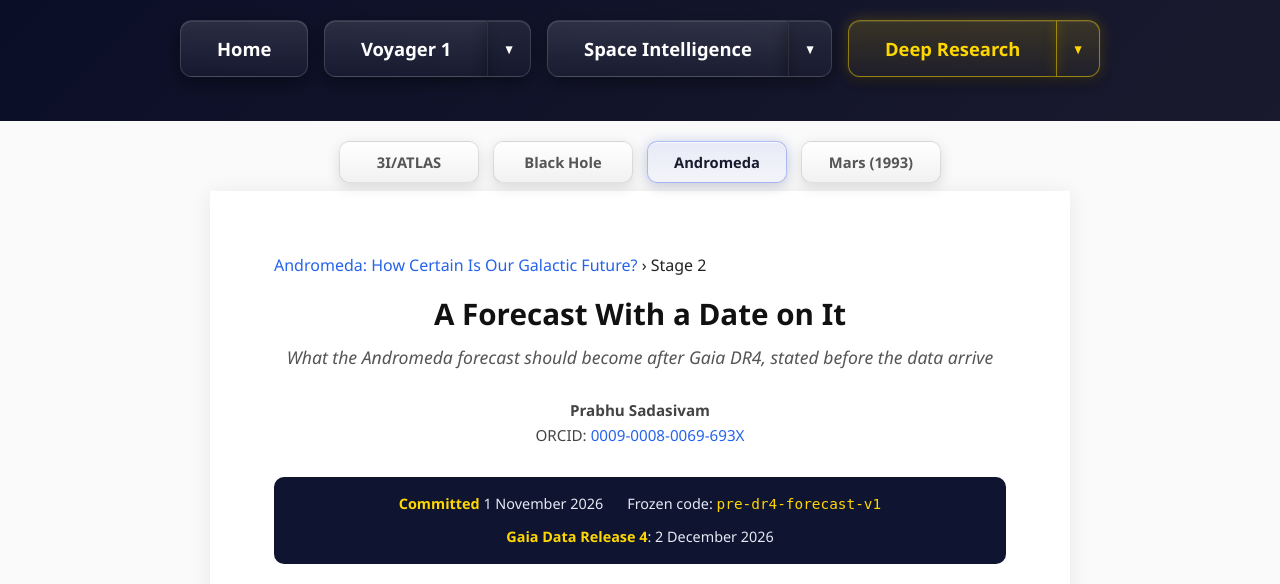
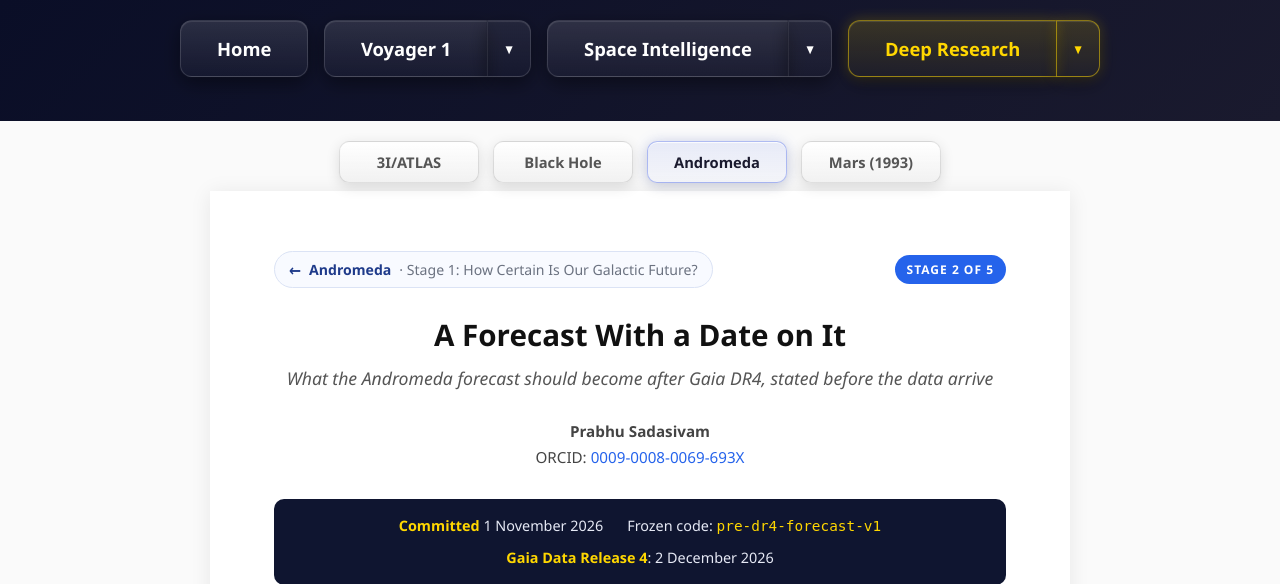
Before and after one commit to PSadasivam/deep-space-portal, a Flask app: page /andromeda/forecast in a window 1280 px wide. Shown: the top 584 px of the page. Run offline with Flask 3, Linux system fonts and the light colour scheme.

Commit message:
Andromeda forecast: breadcrumb as back-link pill with Stage 2 of 5 badge

```diff
--- a/templates/andromeda_forecast.html
+++ b/templates/andromeda_forecast.html
@@ -72,9 +72,21 @@
         .paper { max-width: 860px; margin: 0 auto; background: #fff; box-shadow: 0 2px 20px rgba(0,0,0,0.08); padding: 60px 64px; }
         @media (max-width: 900px) { .paper { padding: 36px 24px; } }
 
-        .breadcrumb { font-size: 0.88rem; margin-bottom: 18px; color: #666; }
-        .breadcrumb a { color: #2563eb; text-decoration: none; }
-        .breadcrumb a:hover { text-decoration: underline; }
+        .breadcrumb { display: flex; align-items: center; justify-content: space-between; gap: 12px; flex-wrap: wrap; margin-bottom: 28px; }
+        .breadcrumb .back-link {
+            display: inline-flex; align-items: center; gap: 8px; padding: 8px 14px; border-radius: 999px;
+            border: 1px solid #dbe3f5; background: #f8faff; color: #1e3a8a; font-size: 0.88rem; font-weight: 600;
+            text-decoration: none; transition: background 0.2s, border-color 0.2s, transform 0.2s;
+        }
+        .breadcrumb .back-link:hover { background: #eef3ff; border-color: #2563eb; transform: translateX(-2px); }
+        .breadcrumb .back-link:focus-visible { outline: 2px solid #2563eb; outline-offset: 2px; }
+        .breadcrumb .back-link .arrow { font-size: 1rem; line-height: 1; }
+        .breadcrumb .back-link .muted { color: #6b7280; font-weight: 500; }
+        .breadcrumb .stage-badge {
+            font-size: 0.75rem; font-weight: 700; letter-spacing: 1px; text-transform: uppercase;
+            color: #fff; background: #2563eb; padding: 6px 12px; border-radius: 999px;
+        }
+        @media (max-width: 600px) { .breadcrumb .back-link .muted { display: none; } }
 
         .paper-title { font-size: 1.85rem; font-weight: 700; line-height: 1.3; margin-bottom: 8px; color: #111; text-align: center; }
         .paper .paper-subtitle { font-size: 1.1rem; font-weight: 300; font-style: italic; color: #555; text-align: center; margin-bottom: 24px; }
@@ -261,7 +273,10 @@
 
     <article class="paper">
 
-        <p class="breadcrumb"><a href="/andromeda">Andromeda: How Certain Is Our Galactic Future?</a> &rsaquo; Stage 2</p>
+        <nav class="breadcrumb" aria-label="Breadcrumb">
+            <a class="back-link" href="/andromeda"><span class="arrow" aria-hidden="true">&larr;</span> Andromeda <span class="muted">&middot; Stage 1: How Certain Is Our Galactic Future?</span></a>
+            <span class="stage-badge" aria-current="page">Stage 2 of 5</span>
+        </nav>
 
         <h1 class="paper-title">A Forecast With a Date on It</h1>
         <p class="paper-subtitle">What the Andromeda forecast should become after Gaia DR4, stated before the data arrive</p>
```
